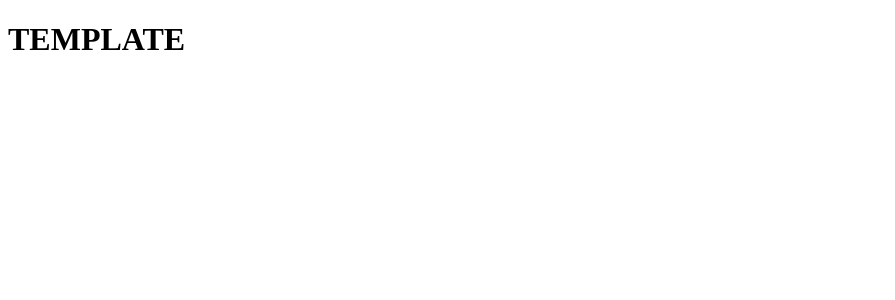
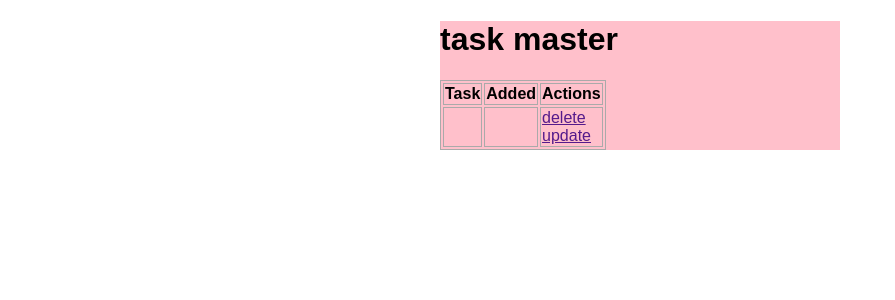
Before and after one commit to stephanieonyekaba/flaskapp1, a Flask app: page / in a window 1280 px wide. Shown: the top 300 px of the page, without its empty margins (0-895 px from the left). Run offline with Flask 2, Linux system fonts and the light colour scheme.

Commit message:
table created with db

```diff
--- a/app.py
+++ b/app.py
@@ -1,6 +1,20 @@
-from flask import Flask, render_template
+from flask import Flask, render_template, url_for
+from flask_sqlalchemy import SQLAlchemy
+from datetime import datetime
+
 
 app = Flask(__name__)
+app.config['SQLALCHEMY_DATABASE_URI'] = 'sqlite:///test.db'
+db = SQLAlchemy(app)
+
+
+class Todo(db.Model):
+    id = db.Column(db.Integer, primary_key=True)
+    content = db.Column(db.String(200), nullable=False)
+    date_created = db.Column(db.DateTime, default=datetime.utcnow)
+
+    def __repr__(self):
+        return '<Task %r>' % self.id
 
 
 @app.route('/')
--- /dev/null
+++ b/static/css/main.css
@@ -0,0 +1,16 @@
+body {
+    margin: 0;
+    font-family: Arial, Helvetica, sans-serif;
+    color: black;
+}
+
+
+.content {
+    background-color: pink;
+    margin: 0 auto;
+    width: 400px;
+}
+
+table, td, th {
+    border: 1px solid #aaa;
+}
--- a/templates/base.html
+++ b/templates/base.html
@@ -4,6 +4,7 @@
     <meta charset="UTF-8">
     <meta http-equiv="X-UA-Compatible" content="IE=edge">
     <meta name="viewport" content="width=device-width, initial-scale=1.0">
+    <link rel= "stylesheet" type= "text/css" href= "{{ url_for('static',filename='css/main.css') }}">
    {% block head %}{% endblock %}
 </head>
 <body>
--- a/templates/index.html
+++ b/templates/index.html
@@ -1,6 +1,28 @@
 {% extends 'base.html' %}
 
 {% block head %}
-    <h1>TEMPLATE</h1>
+
 {% endblock %}
-{% block body %}{% endblock %}
+
+{% block body %}
+<div class="content">
+    <h1>task master</h1>
+    <table>
+        <tr>
+            <th>Task</th>
+            <th>Added</th>
+            <th>Actions</th>
+        </tr>
+
+        <tr>
+            <td></td>
+            <td></td>
+            <td>
+                <a href="">delete</a>
+                <br>
+                <a href="">update</a>
+            </td>
+        </tr>
+    </table>
+</div>
+{% endblock %}
```
Also changed, not shown: test.db (added), 1 other file.
